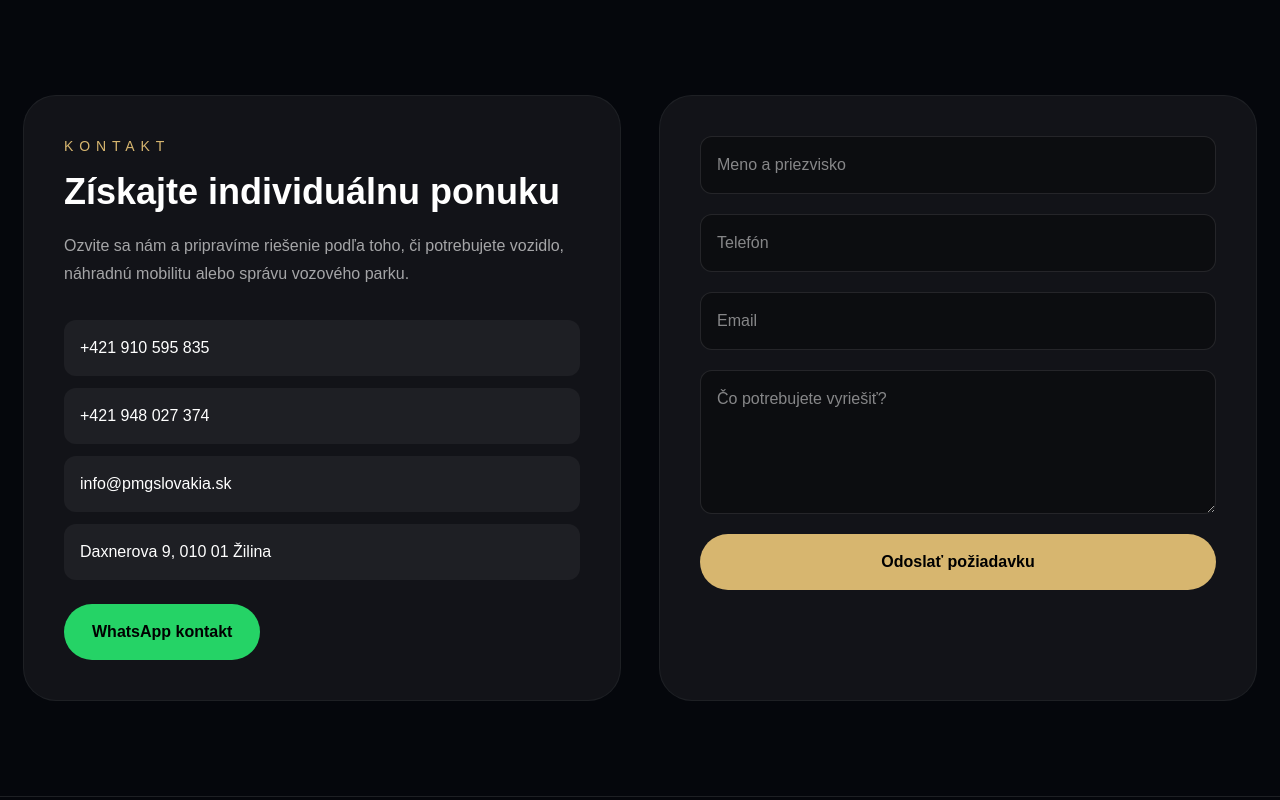
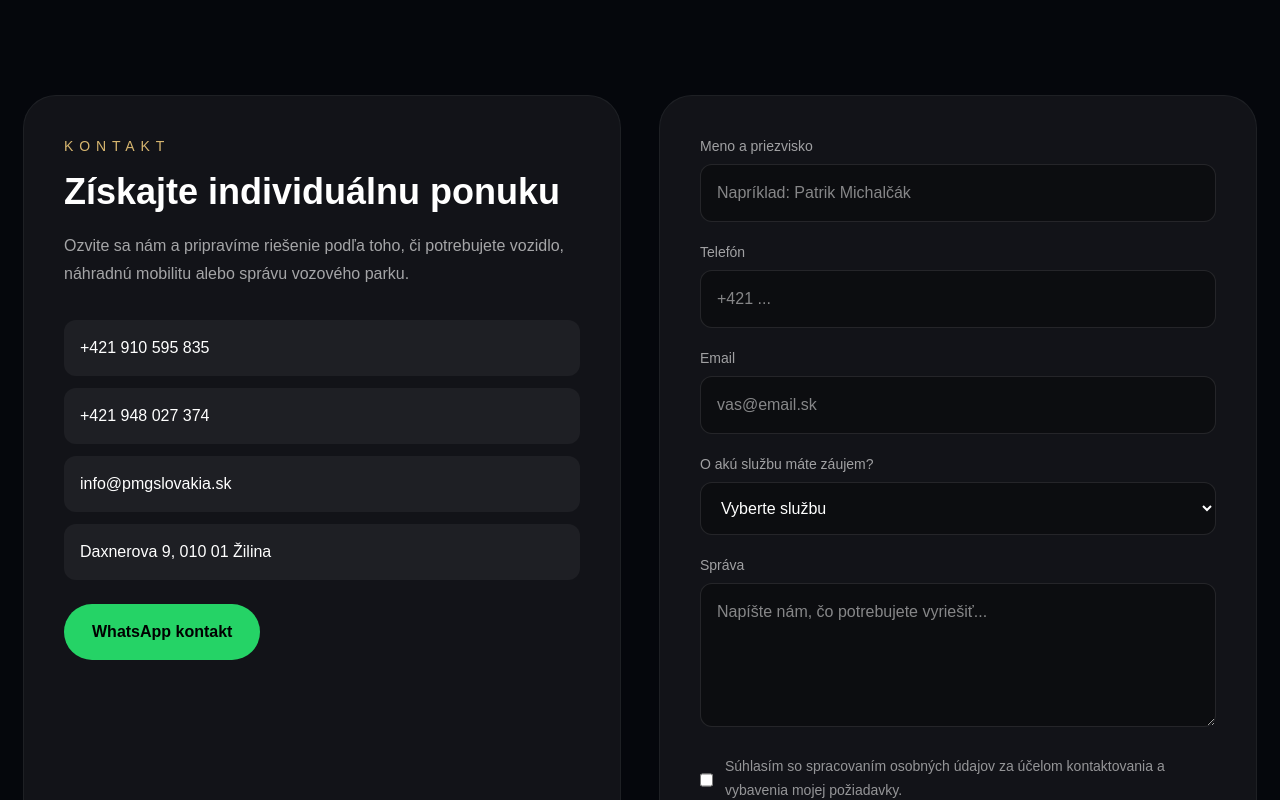
Before and after one commit to PatresM/pmg-slovakia-web, a Next.js app: page / in a window 1280 px wide. Shown: the part 4420-5220 px from the top of the page. Built offline with nearby package versions, Linux system fonts and the light colour scheme.

Commit message:
Funkcny formular PMG

```diff
--- a/app/page.tsx
+++ b/app/page.tsx
@@ -475,29 +475,133 @@ export default function Home() {
             </a>
           </div>
 
-          <form className="rounded-[2rem] bg-white/5 p-10 ring-1 ring-white/10">
-            <div className="grid gap-5">
+          <form
+            action="https://api.web3forms.com/submit"
+            method="POST"
+            className="rounded-[2rem] bg-white/5 p-10 ring-1 ring-white/10"
+          >
             <input
-                className="rounded-xl border border-white/10 bg-black/30 p-4 outline-none transition focus:border-[#d7b66f]"
-                placeholder="Meno a priezvisko"
+              type="hidden"
+              name="access_key"
+              value="09968a68-c7d5-41c4-9923-4ec931cdde61"
             />
 
             <input
-                className="rounded-xl border border-white/10 bg-black/30 p-4 outline-none transition focus:border-[#d7b66f]"
-                placeholder="Telefón"
+              type="hidden"
+              name="subject"
+              value="Nová požiadavka z webu PMG Slovakia"
             />
 
             <input
-                className="rounded-xl border border-white/10 bg-black/30 p-4 outline-none transition focus:border-[#d7b66f]"
-                placeholder="Email"
+              type="hidden"
+              name="from_name"
+              value="PMG Slovakia web"
             />
 
-              <textarea
-                className="min-h-36 rounded-xl border border-white/10 bg-black/30 p-4 outline-none transition focus:border-[#d7b66f]"
-                placeholder="Čo potrebujete vyriešiť?"
+            <input
+              type="checkbox"
+              name="botcheck"
+              className="hidden"
+              style={{ display: "none" }}
             />
 
-              <button className="rounded-full bg-[#d7b66f] px-8 py-4 font-bold text-black transition hover:bg-[#f0cf86]">
+            <div className="grid gap-5">
+              <div>
+                <label className="mb-2 block text-sm text-white/60">
+                  Meno a priezvisko
+                </label>
+                <input
+                  name="name"
+                  required
+                  className="w-full rounded-xl border border-white/10 bg-black/30 p-4 outline-none transition focus:border-[#d7b66f]"
+                  placeholder="Napríklad: Patrik Michalčák"
+                />
+              </div>
+
+              <div>
+                <label className="mb-2 block text-sm text-white/60">
+                  Telefón
+                </label>
+                <input
+                  name="phone"
+                  required
+                  className="w-full rounded-xl border border-white/10 bg-black/30 p-4 outline-none transition focus:border-[#d7b66f]"
+                  placeholder="+421 ..."
+                />
+              </div>
+
+              <div>
+                <label className="mb-2 block text-sm text-white/60">
+                  Email
+                </label>
+                <input
+                  type="email"
+                  name="email"
+                  required
+                  className="w-full rounded-xl border border-white/10 bg-black/30 p-4 outline-none transition focus:border-[#d7b66f]"
+                  placeholder="vas@email.sk"
+                />
+              </div>
+
+              <div>
+                <label className="mb-2 block text-sm text-white/60">
+                  O akú službu máte záujem?
+                </label>
+                <select
+                  name="service"
+                  required
+                  defaultValue=""
+                  className="w-full rounded-xl border border-white/10 bg-black/30 p-4 text-white outline-none transition focus:border-[#d7b66f]"
+                >
+                  <option value="" disabled>
+                    Vyberte službu
+                  </option>
+                  <option value="Subscription vozidla">
+                    Subscription vozidla
+                  </option>
+                  <option value="Help Car / náhradné vozidlo">
+                    Help Car / náhradné vozidlo
+                  </option>
+                  <option value="Fleet Care pre firmu">
+                    Fleet Care pre firmu
+                  </option>
+                  <option value="Servis, STK, pneuservis">
+                    Servis, STK, pneuservis
+                  </option>
+                  <option value="Individuálna požiadavka">
+                    Individuálna požiadavka
+                  </option>
+                </select>
+              </div>
+
+              <div>
+                <label className="mb-2 block text-sm text-white/60">
+                  Správa
+                </label>
+                <textarea
+                  name="message"
+                  required
+                  className="min-h-36 w-full rounded-xl border border-white/10 bg-black/30 p-4 outline-none transition focus:border-[#d7b66f]"
+                  placeholder="Napíšte nám, čo potrebujete vyriešiť..."
+                />
+              </div>
+
+              <label className="flex gap-3 text-sm leading-6 text-white/55">
+                <input
+                  type="checkbox"
+                  required
+                  name="gdpr_consent"
+                  value="Súhlas udelený"
+                  className="mt-1"
+                />
+                Súhlasím so spracovaním osobných údajov za účelom kontaktovania
+                a vybavenia mojej požiadavky.
+              </label>
+
+              <button
+                type="submit"
+                className="rounded-full bg-[#d7b66f] px-8 py-4 font-bold text-black transition hover:bg-[#f0cf86]"
+              >
                 Odoslať požiadavku
               </button>
             </div>
```
Lines whose indentation alone changed are shown as unchanged.
